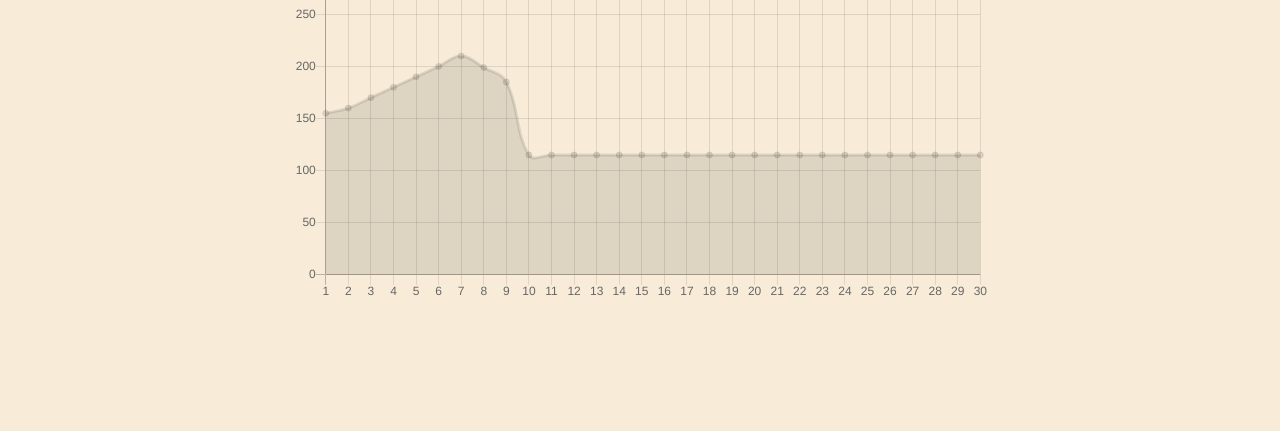
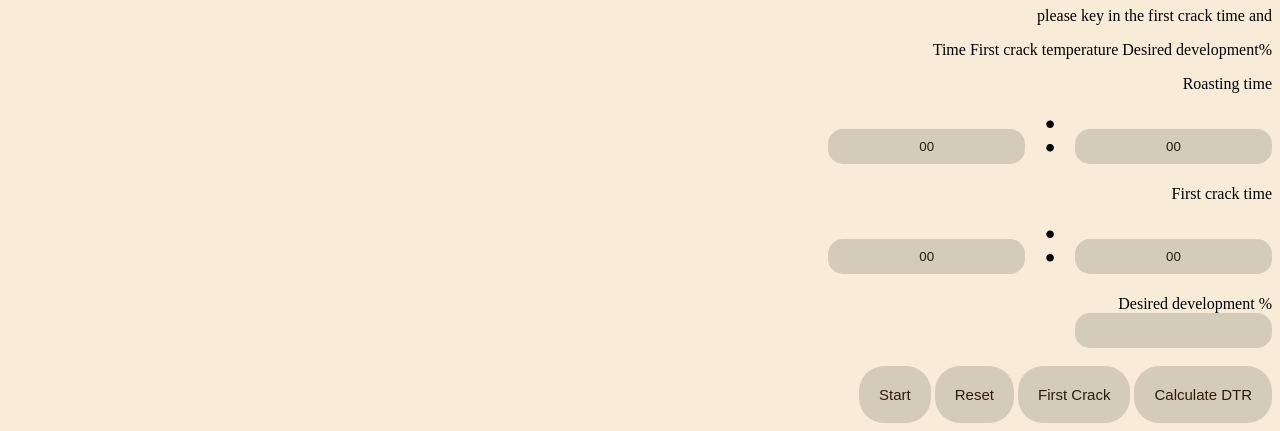
Before and after one commit to nyx-ulrix/RoastingGrapher, a plain HTML site: page homeScreen.html in a window 1280 px wide. Shown: the part 503-934 px from the top of the page. Before the commit the page ends 816 px from the top, so only its background shows below. Drawn offline with nearby package versions, Linux system fonts and the light colour scheme.

Commit message:
stopwatch,fcbutton,number change,

```diff
--- a/dtrCalc.js
+++ b/dtrCalc.js
@@ -3,7 +3,7 @@ function timeToSecondConverter(minInput, secInput){
     return toatlTimeSec
  }
 
- function dtrCalculator()
+ function manualDtrCalculator()
  {
    //get all of the necessary data from the
    let totaleRoastTimeMin = parseInt(document.getElementById("total-time-min").value);
@@ -17,23 +17,23 @@ function timeToSecondConverter(minInput, secInput){
    //calculate the firstcrack time in minutes and seconds
    let firstCrackTime = (timeToSecondConverter(firstCrackTimeMin, firstCrackTimeSec));
 
-   //calculate the development time
-   let developmentTime = (totalRoastTime- firstCrackTime);
-
-   //calculate the dtr
-   let dtrValue = ((developmentTime /totalRoastTime)*100);
-
-    //return dtrvalue datatype
-   //  console.log(totalRoastTime);
-   //  console.log(firstCrackTime);
-   //  console.log(developmentTime);
-   //  console.log(dtrValue);
-   //  console.log(firstCrackTime);
-   //  console.log(dtrValue);
+   //uses the dtrFormula function to calculate the development time ratio
+   let dtrValue = dtrFormula(totalRoastTime,firstCrackTime);
 
     //shows the value in a popup
-    alert(Math.round(dtrValue) + "%");
+    //alert(Math.round(dtrValue) + "%");
+    var dtrDisplat = document.getElementById("desireddevelopmentpercentage");
+    dtrDisplat.value = (Math.round(dtrValue) + "%");
 
     //return dtr value so that later functions will have a number to work with
     return dtrValue
    }
+
+   function dtrFormula(roastTime,fcTime)
+   {
+    //calculate the development time
+    let developmentTime = (roastTime- fcTime);
+    //calculate the dtr
+    let dtrPercentage = ((developmentTime /roastTime)*100);
+    return dtrPercentage;
+   }
--- a/homeScreen.html
+++ b/homeScreen.html
@@ -8,11 +8,23 @@
     <link rel="stylesheet" href="theme.css">
     <script src="roastingChart.js" type="module"></script>
     <script src="dtrCalc.js"></script>
+    <script src="roastingTimer.js"></script>
 
 </head>
 
 <body>
-    <center>
+    <div align="left">
+        <!-- Roasting chart -->
+        <h1>Roasting chart</h1>
+        <div class="container">
+            <div class="chart">
+                <canvas id="roastChart" style="width:100%;max-width:700px"></canvas>
+            </div>
+        </div>
+    </div>
+
+    <div align="right">
+
             <h1>Development time ratio calculator</h1>
 
             <p>please key in the first crack time and </p>
@@ -21,40 +33,41 @@
             <!--roating time data collection -->
             Roasting time <br />
             <div style="font-size: 4rem;">
-            <input type="number" id="total-time-min" step="1" min="0" max="60" value="00"/>
+                <input type="text"  id="total-time-min" step="1" min="0" max="60" value="00"/>
                 :
-            <input type="number" id="total-time-sec" step="1" min="0" max="60" value="00"/>
+                <input type="text" id="total-time-sec" step="1" min="0" max="60" value="00"/>
             </div>
+
+            <br/>
 
             <!--first crack time data collection -->
             First crack time<br />
             <div style="font-size: 4rem;">
                 <!--firstcrack time input-->
-            <input type="number" id="fc-min" step="1" min="0" max="60" value="00"/>
+                <input type="text" id="fc-min" step="1" min="0" max="60" value="00"/>
                 :
-            <input type="number" id="fc-sec" step="1" min="0" max="60" value="00"/>
+                <input type="text" id="fc-sec" step="1" min="0" max="60" value="00"/>
             </div>
+            <br/>
+
+
 
             <!-- desired development time -->
             <div>
                 Desired development % <br />
                 <!--dev%-->
-            <input type="number" id="desireddevelopmentpercentage" min="1" max="100" /> <br />
+                <input type="text" id="desireddevelopmentpercentage"/> <br />
             </div>
             <br />
 
-        <!--input-->
-        <input type="button" onclick="dtrCalculator()" value="calculate" />
+            <!--timer inputs-->
+            <button id="startStop" onclick="startStop()">Start</button>
+            <button id="reset" onclick="reset()">Reset</button>
+            <button id="logFC" onclick="logFirstCrack()">First Crack</button>
 
-        <!-- Roasting chart -->
-        <div class="container">
-            <div class="chart">
-                <canvas id="roastChart" style="width:100%;max-width:700px"></canvas>
+            <!--claculate button-->
+            <button id="logFC" onclick="manualDtrCalculator()">Calculate DTR</button>
     </div>
-        </div>
-
-    </center>
-
 
 </body>
 
--- /dev/null
+++ b/roastingTimer.js
@@ -0,0 +1,57 @@
+let isRunning = false;
+let timer;
+let minutes = 0;
+let seconds = 0;
+let totalRoastTime = 0;
+
+function startStop() {
+    if (isRunning) {
+        clearInterval(timer);
+        document.getElementById("startStop").textContent = "Start";
+    } else {
+        timer = setInterval(updateStopwatch, 1000);
+        document.getElementById("startStop").textContent = "Stop";
+    }
+    isRunning = !isRunning;
+}
+
+function reset() {
+    clearInterval(timer);
+    isRunning = false;
+    minutes = 0;
+    seconds = 0;
+    updateDisplay();
+    document.getElementById("startStop").textContent = "Start";
+}
+
+function updateStopwatch() {
+    seconds++;
+    if (seconds == 60) {
+        seconds = 0;
+        minutes++;
+
+    }
+    updateDisplay();
+    console.log();
+
+}
+
+function updateDisplay() {
+    var timerRoastDisplayMin = document.getElementById("total-time-min");
+    var timerRoastDisplaySec = document.getElementById("total-time-sec");
+    // const formattedTime =
+    //     (minutes < 10 ? "0" + minutes : minutes) + ":" +
+    //     (seconds < 10 ? "0" + seconds : seconds);
+    timerRoastDisplayMin.value = (minutes < 10 ? "0" + minutes : minutes);
+    timerRoastDisplaySec.value = (seconds < 10 ? "0" + seconds : seconds);
+
+}
+
+function logFirstCrack()
+{
+    var fcDisplayMin = document.getElementById("fc-min");
+    var fcDisplaySec = document.getElementById("fc-sec");
+    fcDisplayMin.value = (minutes < 10 ? "0" + minutes : minutes);
+    fcDisplaySec.value = (seconds < 10 ? "0" + seconds : seconds);
+
+}
--- a/theme.css
+++ b/theme.css
@@ -24,3 +24,36 @@ body {
     color:#2C1E07;
     border: none;
   }
+
+  input[type=text] {
+    box-sizing: border-box;
+    border-radius: 15px;
+    padding: 10px;
+    background-color: #d5cbb9;
+    color:#2C1E07;
+    border: none;
+    text-align: center;
+
+
+  }
+
+  button {
+    background-color: #d5cbb9;
+    border-radius: 25px;
+    color: #2C1E07;
+    padding: 20px;
+    text-align: center;
+    font-size: 15px;
+    border-width:0px;
+    background-color: none;
+    border-color: none;
+    box-shadow: none;
+
+  }
+
+  .left {
+    border: 5px solid;
+    margin: auto;
+    width: 50%;
+    padding: 10px;
+  }
```
Also changed, not shown: roastingInfo.js (line endings or trailing spaces). Lines whose indentation alone changed are shown as unchanged.
